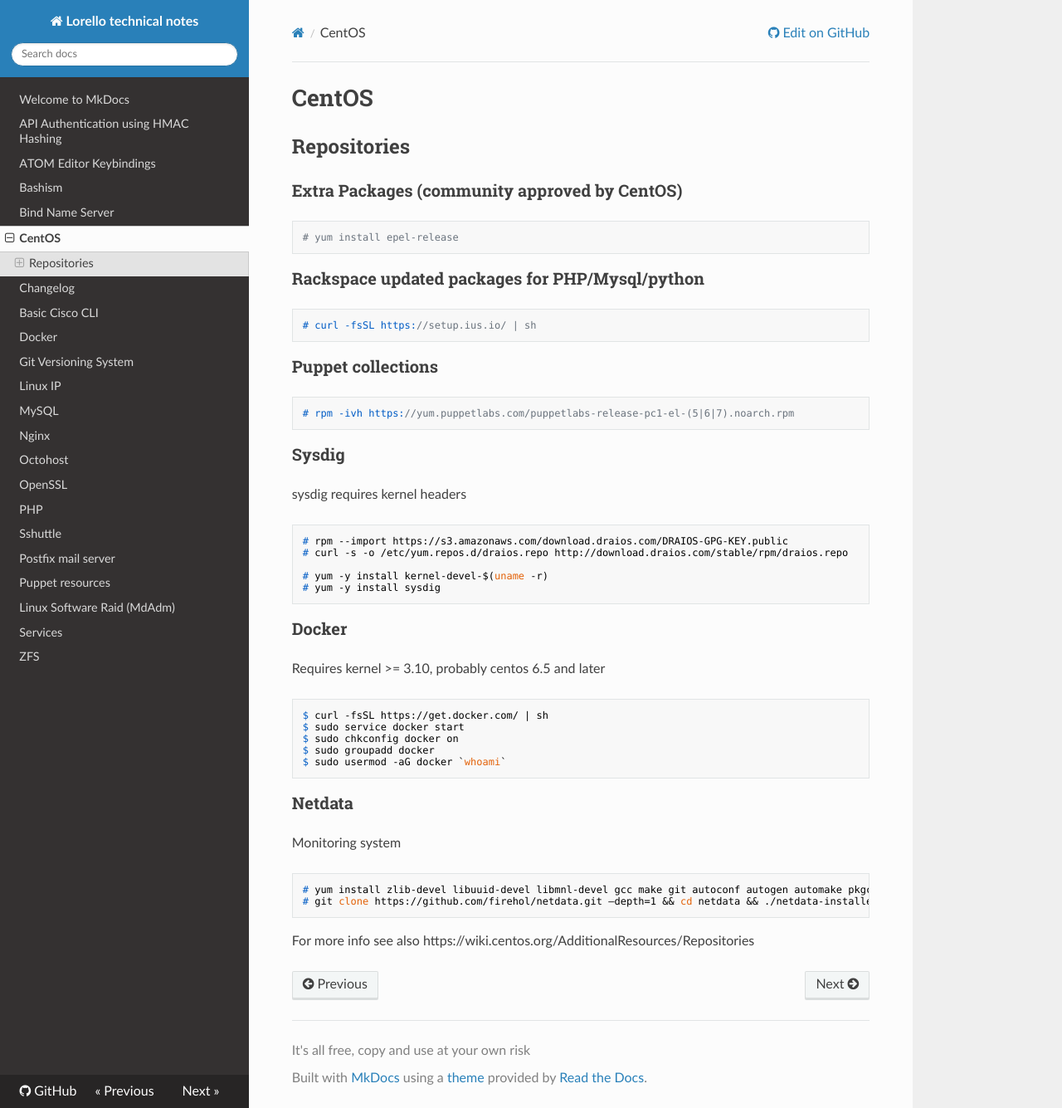
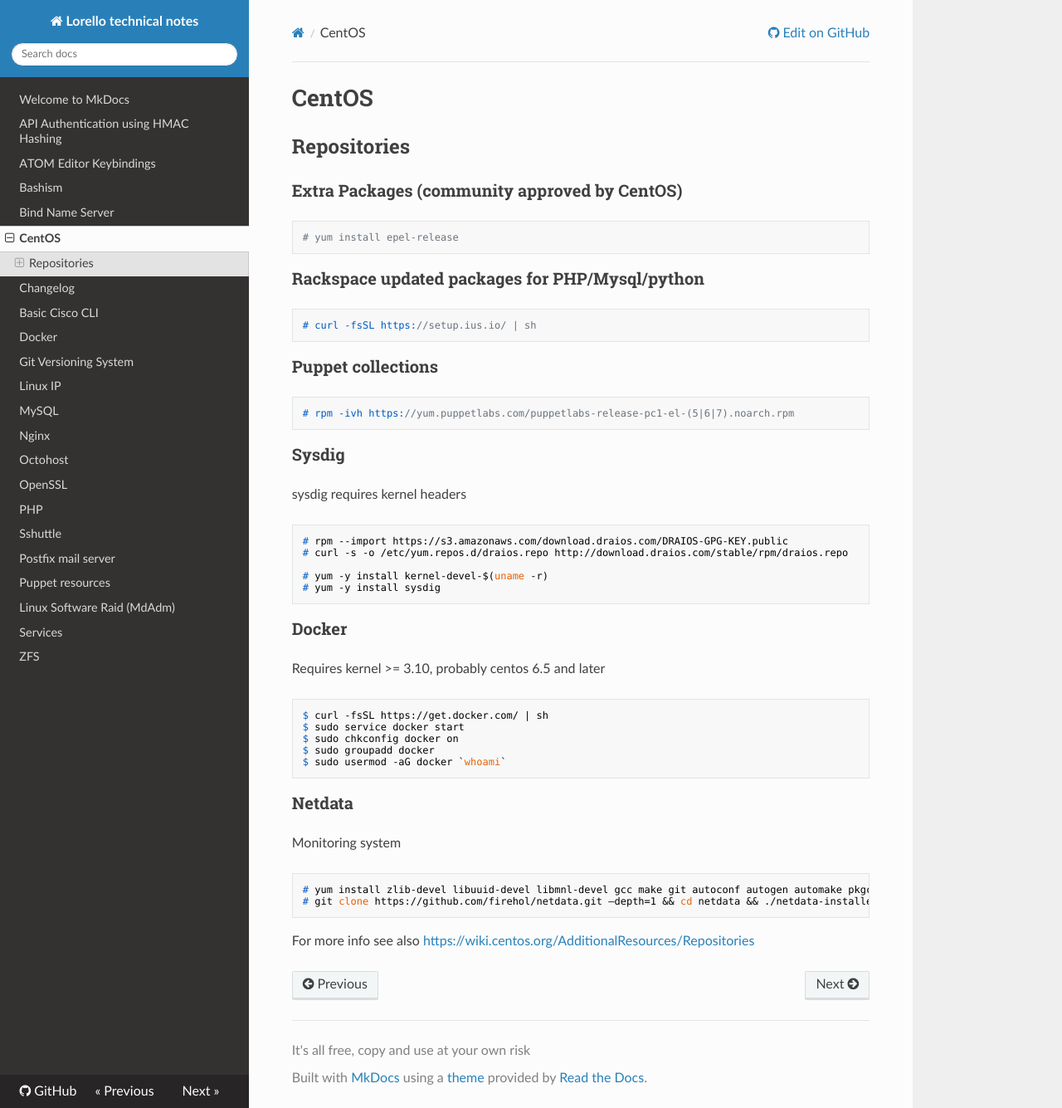
Before and after one commit to lorello/lorello.github.io, an MkDocs documentation site: the page built from docs/centos.md, in a window 1280 px wide and 1335 px high. Shown: the whole window at 83% size. Built offline with MkDocs 1.6.1, drawn with Linux system fonts in a browser that asks for light colours; nearby versions of some CDN libraries.

Commit message:
fixed link

```diff
--- a/docs/centos.md
+++ b/docs/centos.md
@@ -42,4 +42,4 @@ Monitoring system
     # git clone https://github.com/firehol/netdata.git –depth=1 && cd netdata && ./netdata-installer.sh
 
 
-For more info see also https://wiki.centos.org/AdditionalResources/Repositories
+For more info see also <https://wiki.centos.org/AdditionalResources/Repositories>
```
